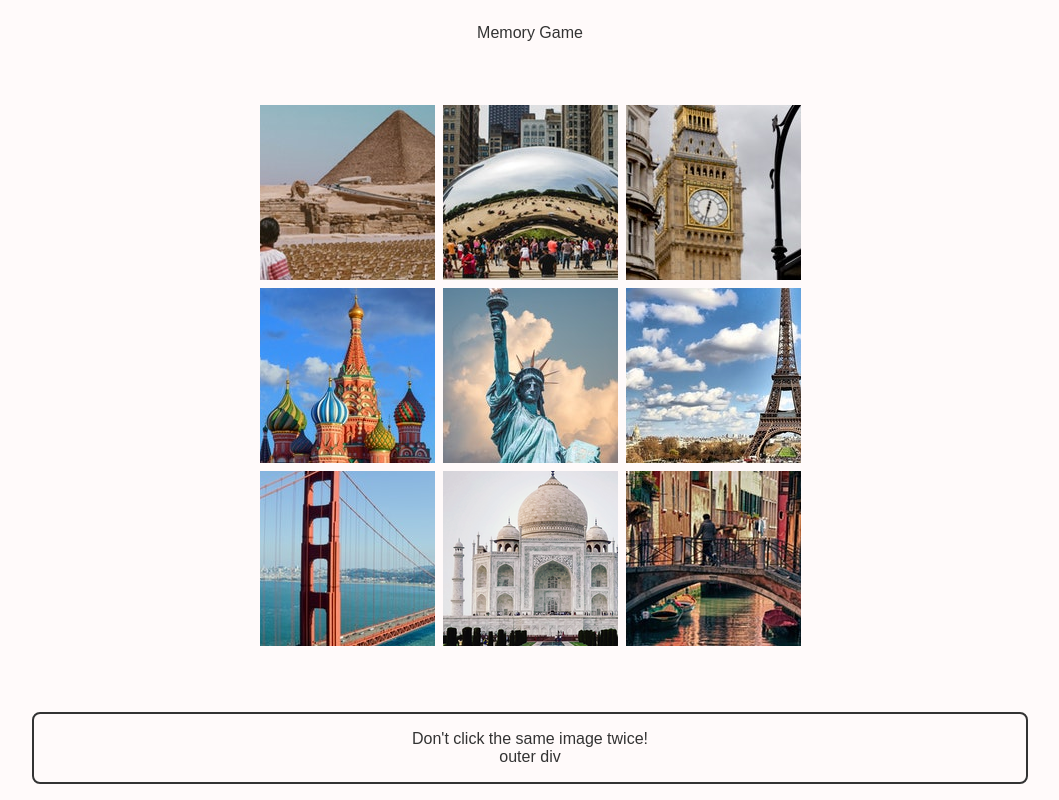
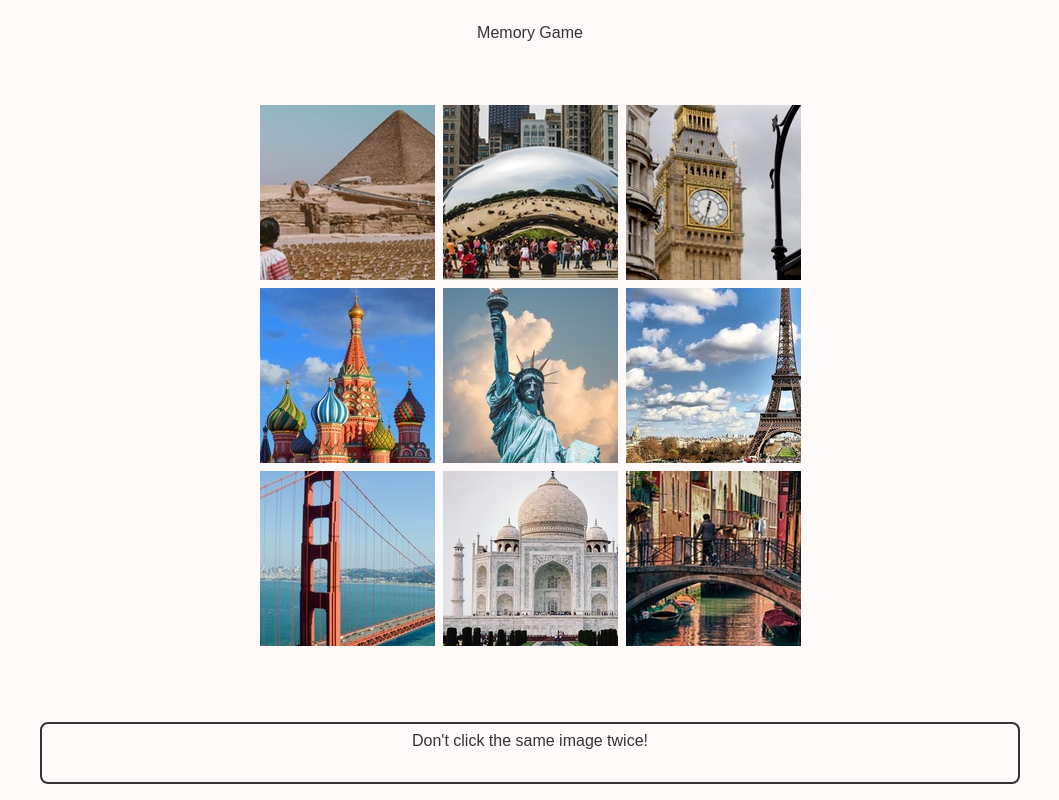
Before and after one commit to mrkprinc/memory-game, a React (Create React App) app: page / in a window 1280 px wide. Shown: the whole page, without its empty margins (110-1169 px from the left). Built offline with nearby package versions, Linux system fonts and the light colour scheme.

Commit message:
scoreBar update

```diff
--- a/public/style.css
+++ b/public/style.css
@@ -86,8 +86,19 @@ section#cards {
 
   border: 2px solid #333;
   border-radius: 8px;
-  padding: 16px;
+  padding: 8px;
   margin-bottom: 8px;
+}
+
+#msg {
+  margin-bottom: 8px;
+}
+
+#scoreBar {
+  width: 0px;
+  height: 16px;
+  background-color: red;
+  transition: width 0.75s;
 }
 
 .center {
--- a/src/App.js
+++ b/src/App.js
@@ -16,15 +16,10 @@ class App extends Component {
     if(this.state.guessed[clickedImg]) {
       this.badClick();
     } else {
-      this.setState(prevState => {
-        prevState.guessed[clickedImg] = true;
-        prevState.score++;
-        return {guessed: prevState.guessed, score: prevState.score};
-      })
+      this.goodClick(clickedImg);
     }
     this.shuffleBackSide();
     this.flipCards();
-    console.log(this.state);
   }
 
   shuffleBackSide() {
@@ -32,9 +27,18 @@ class App extends Component {
     this.setState({[backSide]: this.shuffleArray()});
   }
 
+  goodClick(clickedImg) {
+    document.getElementById('msg').innerHTML = "Don't click the same image twice!";
+    this.setState(prevState => {
+      prevState.guessed[clickedImg] = true;
+      prevState.score++;
+      return {guessed: prevState.guessed, score: prevState.score};
+    })
+  }
+
   badClick() {
-    // TEMP
-    console.log('bad click!');
+    this.setState({score: 0, guessed: {}})
+    document.getElementById('msg').innerHTML = 'You already guessed that one!';
   }
 
   shuffleArray() {
--- a/src/components/Scoreboard.js
+++ b/src/components/Scoreboard.js
@@ -3,19 +3,16 @@ import React from "react";
 class Scoreboard extends React.Component {
   componentDidUpdate(prevProps) {
     if(this.props.score !== prevProps.score) {
-      document.getElementById('scoreBar-inner');
-      console.log('change');
+      let fullWidth = document.getElementById('scoreBoard').clientWidth;
+      document.getElementById('scoreBar').style.width = `${fullWidth * this.props.score / 9}px`;
     }
   }
 
   render() {
     return (
-    <div>
+    <div id='scoreBoard'>
       <div id='msg'>Don't click the same image twice!</div>
-      <div id='scoreBar-outer'>
-        <div id='scoreBar-inner'></div>
-        outer div
-      </div>
+      <div id='scoreBar'></div>
     </div>
     )
   }
```
